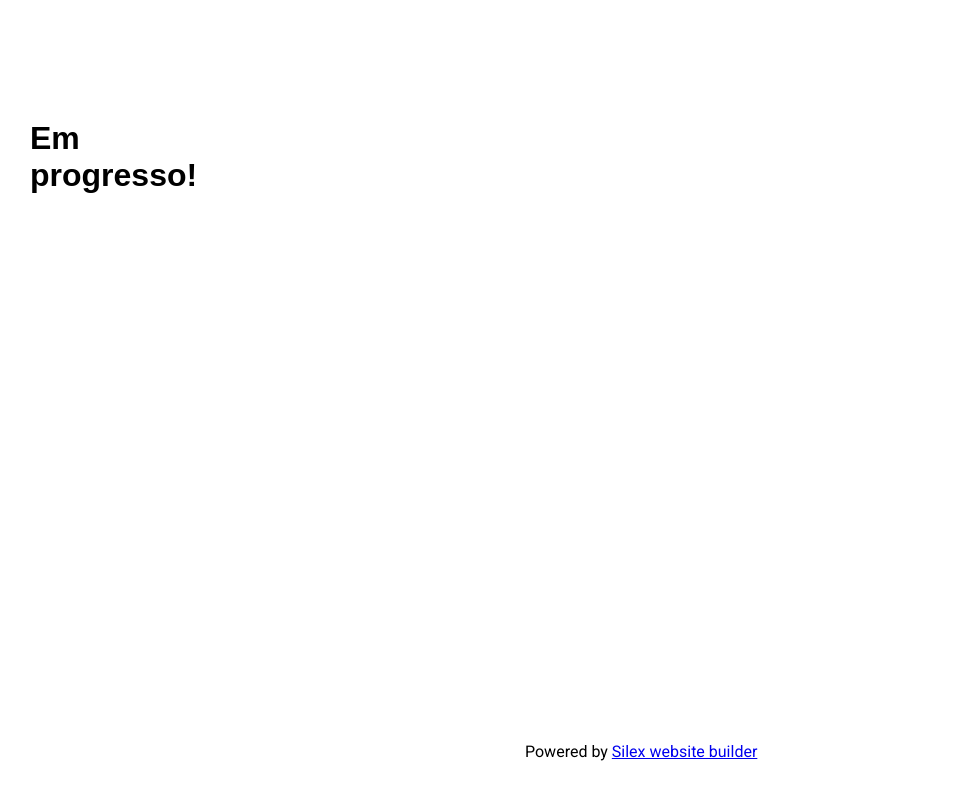
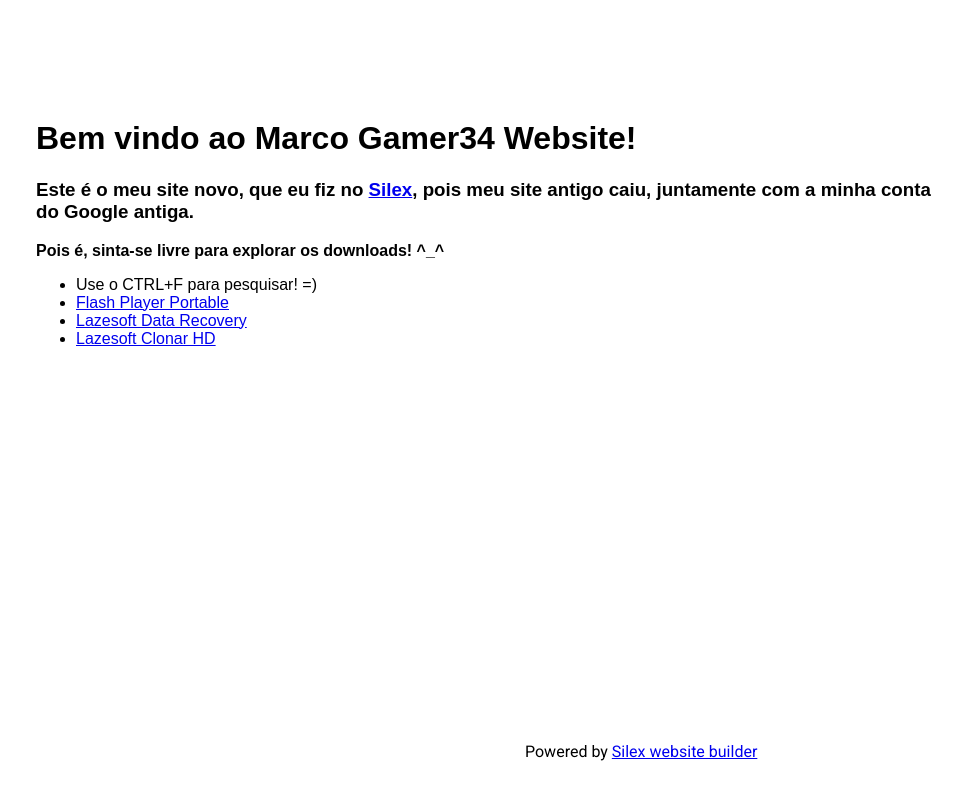
Before and after one commit to Marco-Gamer34/MGamer34-Website, a plain HTML site: page index.html in a window 1280 px wide. Shown: the whole page, without its empty margins (9-971 px from the left). Drawn offline with Linux system fonts and the light colour scheme.

Commit message:
Batch update

```diff
--- a/css/styles.css
+++ b/css/styles.css
@@ -1,5 +1,5 @@
 
 
-.body-initial {background-color: rgba(255,255,255,1); position: static;}.silex-id-1478366444112-1 {background-color: transparent; position: static; margin-top: -1px;}.silex-id-1478366444112-0 {background-color: transparent; min-height: 100px; position: relative; margin-left: auto; margin-right: auto;}.silex-id-1474394621033-3 {position: static; margin-top: -1px;}.silex-id-1474394621032-2 {background-color: transparent; min-height: 600px; position: relative; margin-left: auto; margin-right: auto;}.silex-id-1478366450713-3 {background-color: transparent; position: static; margin-top: -1px;}.silex-id-1478366450713-2 {background-color: transparent; min-height: 100px; position: relative; margin-left: auto; margin-right: auto;}.silex-id-1442914737143-3 {width: 241px; top: 26px; left: 494px; min-height: 51px; position: absolute;}.silex-id-1651241266705-0 {width: 100px; min-height: 116px; background-color: rgb(255, 255, 255); position: absolute; top: -1px; left: -1px;}@media only screen and (max-width: 480px) {}
+.body-initial {background-color: rgba(255,255,255,1); position: static;}.silex-id-1478366444112-1 {background-color: transparent; position: static; margin-top: -1px;}.silex-id-1478366444112-0 {background-color: transparent; min-height: 100px; position: relative; margin-left: auto; margin-right: auto;}.silex-id-1474394621033-3 {position: static; margin-top: -1px;}.silex-id-1474394621032-2 {background-color: transparent; min-height: 600px; position: relative; margin-left: auto; margin-right: auto;}.silex-id-1478366450713-3 {background-color: transparent; position: static; margin-top: -1px;}.silex-id-1478366450713-2 {background-color: transparent; min-height: 100px; position: relative; margin-left: auto; margin-right: auto;}.silex-id-1442914737143-3 {width: 241px; top: 26px; left: 494px; min-height: 51px; position: absolute;}.silex-id-1651241899684-3 {width: 896px; min-height: 210px; background-color: rgb(255, 255, 255); position: absolute; top: -1px; left: 5px;}@media only screen and (max-width: 480px) {}
 .text-element > .silex-element-content {font-family: 'Roboto', sans-serif;}
 .website-width {width: 1200px;}@media (min-width: 481px) {.silex-editor {min-width: 1400px;}}body.silex-runtime {opacity: 1;}
--- a/index.html
+++ b/index.html
@@ -35,13 +35,16 @@
         <div class="editable-style silex-element-content silex-id-1478366444112-0 container-element website-width"></div>
     </section>
     <section class="container-element editable-style silex-id-1474394621033-3 section-element prevent-resizable page-page-1 paged-element paged-element-visible">
-        <div class="editable-style silex-element-content silex-id-1474394621032-2 container-element website-width selected"><div class="editable-style html-element silex-id-1651241266705-0"><div class="silex-element-content">
-<meta charset="UTF-8">
-
-
-        <h1>Em progresso!</h1>
-
-</div></div></div>
+        <div class="editable-style silex-element-content silex-id-1474394621032-2 container-element website-width selected"><div class="editable-style html-element silex-id-1651241899684-3"><div class="silex-element-content"><h1>Bem vindo ao Marco Gamer34 Website!</h1>
+<h3>Este é o meu site novo, que eu fiz no <a href="https://www.silex.me/">Silex</a>, pois meu site antigo caiu, juntamente com a minha
+conta do Google antiga.</h3>
+<span name="description"><b>Pois é, sinta-se livre para explorar os downloads! ^_^</b></span>
+<ul>
+    <li>Use o CTRL+F para pesquisar! =)
+    </li><li><a href="https://bayfiles.com/v6o5ecZ2x0/Flash_Player_Portable_exe">Flash Player Portable</a>
+    </li><li><a href="https://bayfiles.com/tbocefZax1/Lazesoft_Data_Recovery_exe">Lazesoft Data Recovery</a>
+    </li><li><a href="https://bayfiles.com/Rfode7Z4xd/Lazesoft_Clonar_HD_exe">Lazesoft Clonar HD</a>
+</li></ul></div></div></div>
     </section>
     <section class="container-element editable-style silex-id-1478366450713-3 section-element prevent-resizable page-page-1 paged-element paged-element-visible">
         <div class="editable-style silex-element-content silex-id-1478366450713-2 container-element website-width">
```
